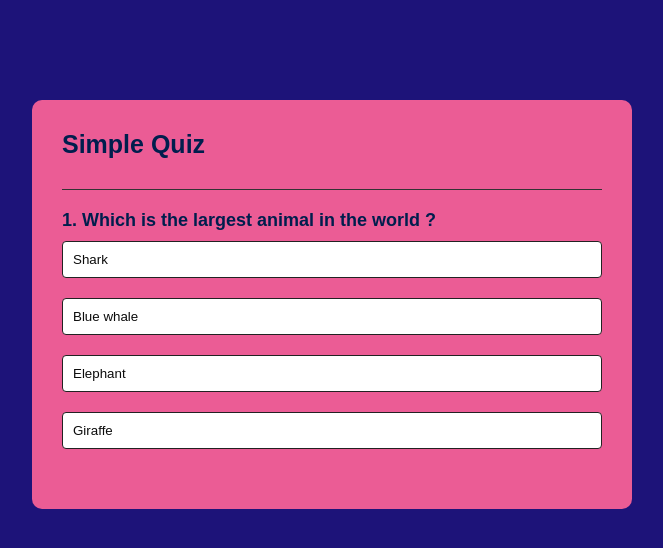
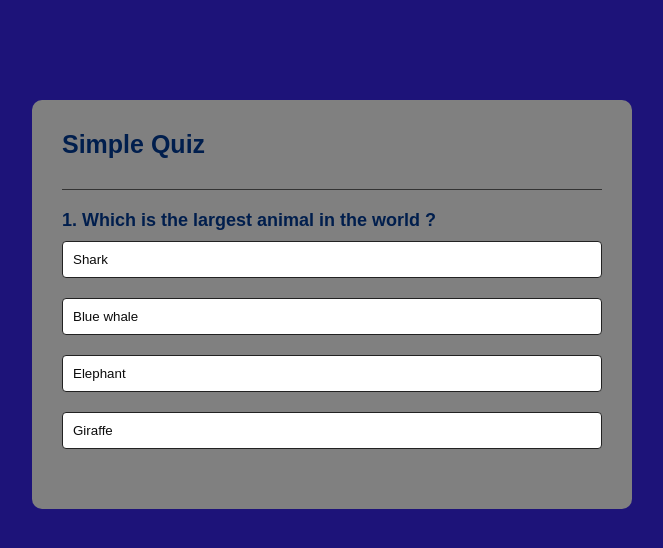
Before and after one commit to OneNetCommunauty/quiz, a plain HTML site: page index.html in a window 1280 px wide. Shown: the whole page, without its empty margins (308-971 px from the left). Drawn offline with Linux system fonts and the light colour scheme.

Commit message:
style.css

```diff
--- a/style.css
+++ b/style.css
@@ -8,7 +8,7 @@ body{
    background: #1d1379;
 }
 .app{
-    background: #eb5c95;
+    background-color: gray;
     width: 90%;
     max-width: 600px;
     margin: 100px auto 0;
```
